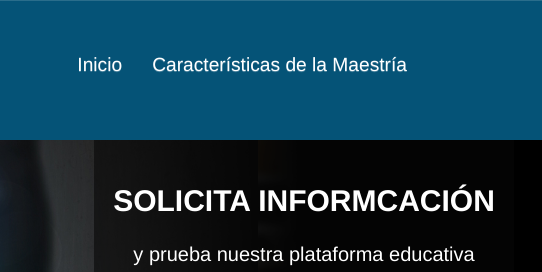
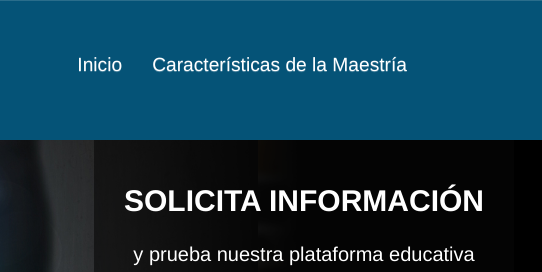
Before and after one commit to GilbertoGomez/landingpage, a website: page lib/index.jade in a window 1280 px wide. Shown: the top 272 px of the page, 738-1280 px from the left. Drawn offline with nearby package versions, Linux system fonts and the light colour scheme; files that its build step writes are made by us from their sources; files whose address does not match are found by name.

Commit message:
todo bien

```diff
--- a/lib/index.jade
+++ b/lib/index.jade
@@ -26,7 +26,7 @@ html(lang="es")
 			div.col-lg-12.especial
 				img.img-responsive(src="./public/imagenes/palma.jpg" alt="...")
 				div.info
-					span.titulo SOLICITA INFORMCACIÓN
+					span.titulo SOLICITA INFORMACIÓN
 					h3 y prueba nuestra plataforma educativa
 					form(role="form")
 						div.form-group
```
Also changed, not shown: index.html.
